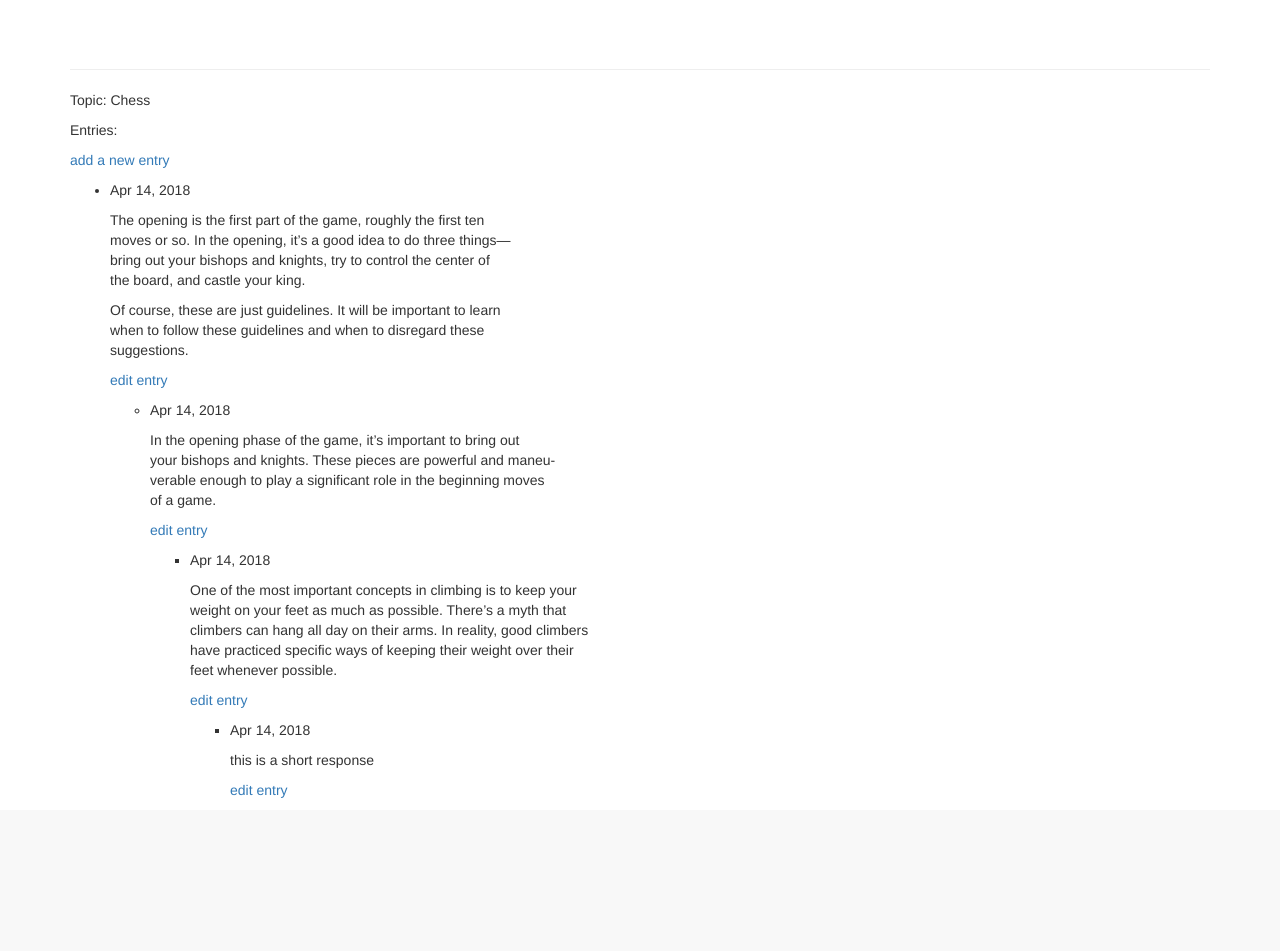
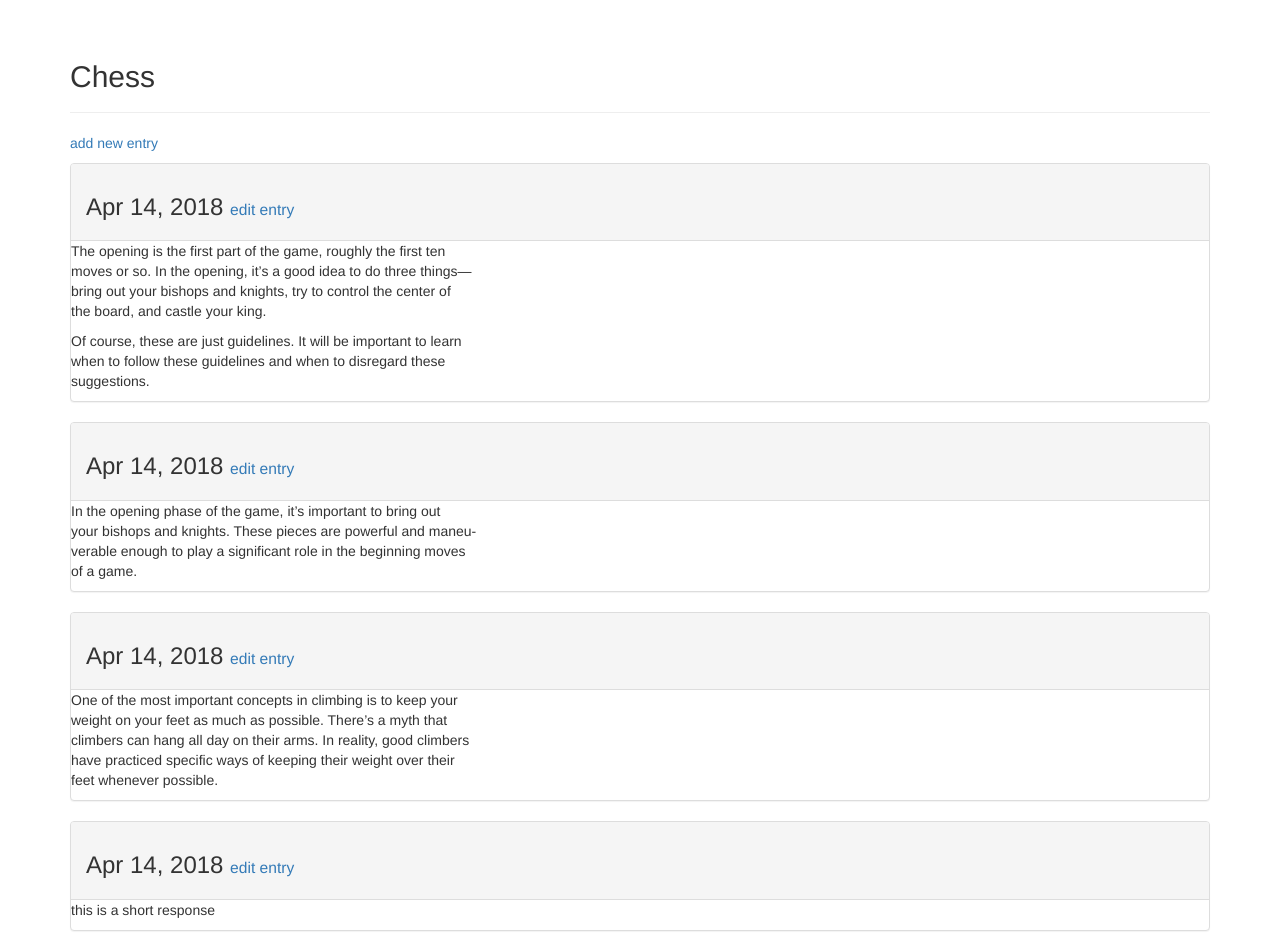
Before and after one commit to link375/learning_log, a Django app: template learning_logs/templates/learning_logs/topic.html in a window 1280 px wide. Shown: the part 51-1002 px from the top of the page. Before the commit the page ends 849 px from the top, so only its background shows below. Run offline with Django 3.2, Linux system fonts and the light colour scheme; the template is opened without the code that fills it: values that come from a table or form of the project are taken from there, others are empty; data comes from the database, SQL or seed files in the repository; some libraries are stand-ins or nearby versions.

Commit message:
styling topic page with css

```diff
--- a/learning_logs/templates/learning_logs/topic.html
+++ b/learning_logs/templates/learning_logs/topic.html
@@ -2,37 +2,38 @@
 
 {% extends "learning_logs/base.html" %}
 
+{% block header %}
+    <h2>{{ topic }}</h2>
+{% endblock header %}
+
 
 {% block content %}
 
-<!-- print the name of the topic -->
-<p>Topic: {{ topic }}</p>
-
 <p>
-    Entries:
-</p>
-
-<p>
-    <a href="{% url 'learning_logs:new_entry' topic.id %}">add a new entry</a>
+    <a href="{% url 'learning_logs:new_entry' topic.id %}">add new entry</a>
 </p>
 
 <!-- for each entry get the date added
 and get the text for each entry -->
 
 {% for entry in entries %}
-<ul>
-    <li><!-- the | signifies a filter on how to display data -->
-        <p>{{ entry.date_added|date:'M d, Y' }}</p>
-        <p>{{ entry.text|linebreaks }}</p>
-        <p>
-            <a href="{% url 'learning_logs:edit_entry' entry.id %}">edit entry</a>
-        </p>
-    </li>
+<div class="panel panel-default">
+    <div class="panel-heading">
+        <h3><!-- the | signifies a filter on how to display data -->
+            {{ entry.date_added|date:'M d, Y' }}
+        <small>
+            <a href="{% url 'learning_logs:edit_entry' entry.id %}">
+                edit entry</a>
+        </small>
+        </h3>
+    </div>
+
+    <div>
+        {{ entry.text|linebreaks }}
+    </div>
+</div> <!-- /panel -->
 {% empty %}
-    <li>
         No entries have been added for this topic yet.
-    </li>
 {% endfor %}
-</ul>
 
 {% endblock content %}
```
